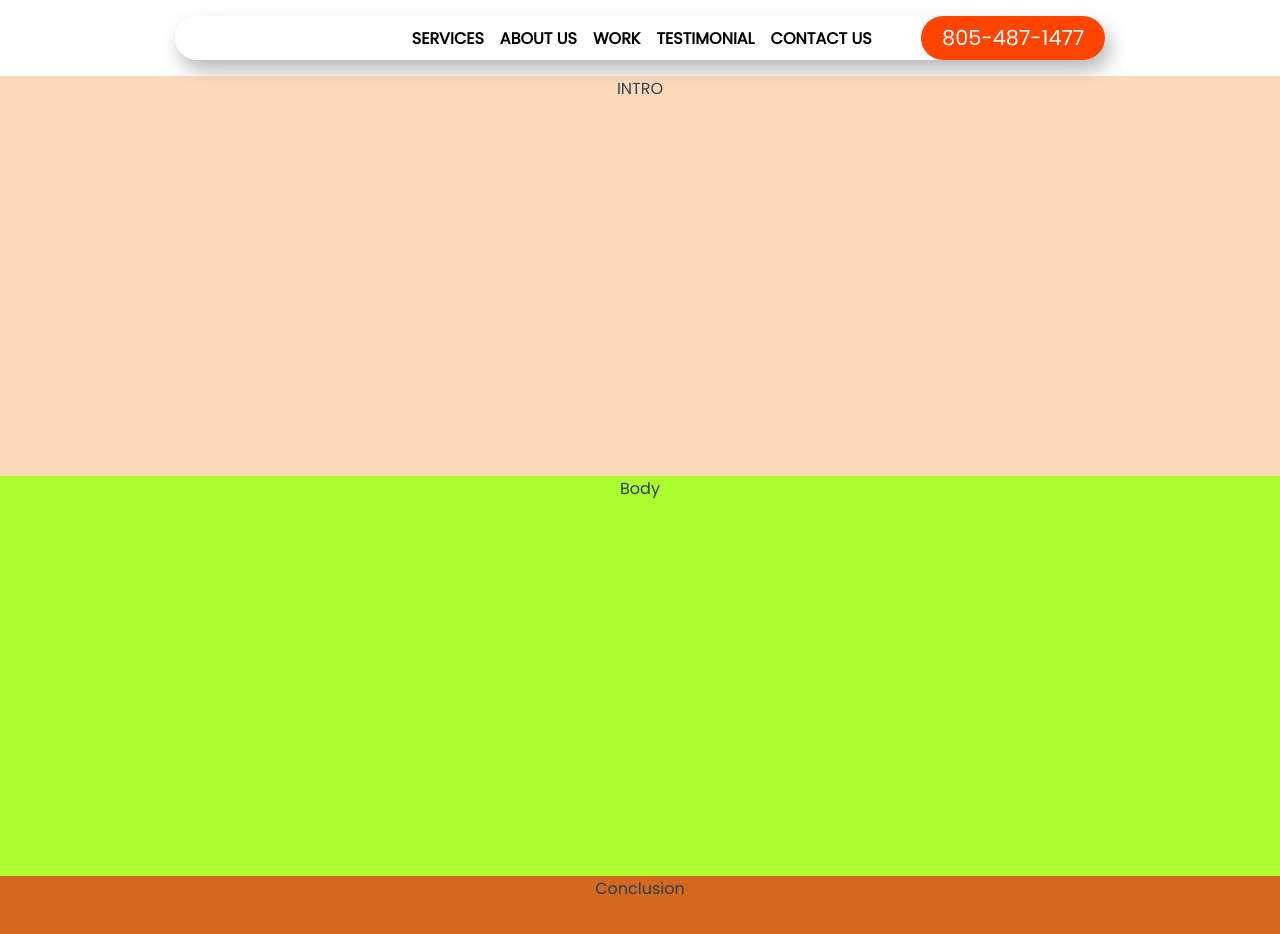
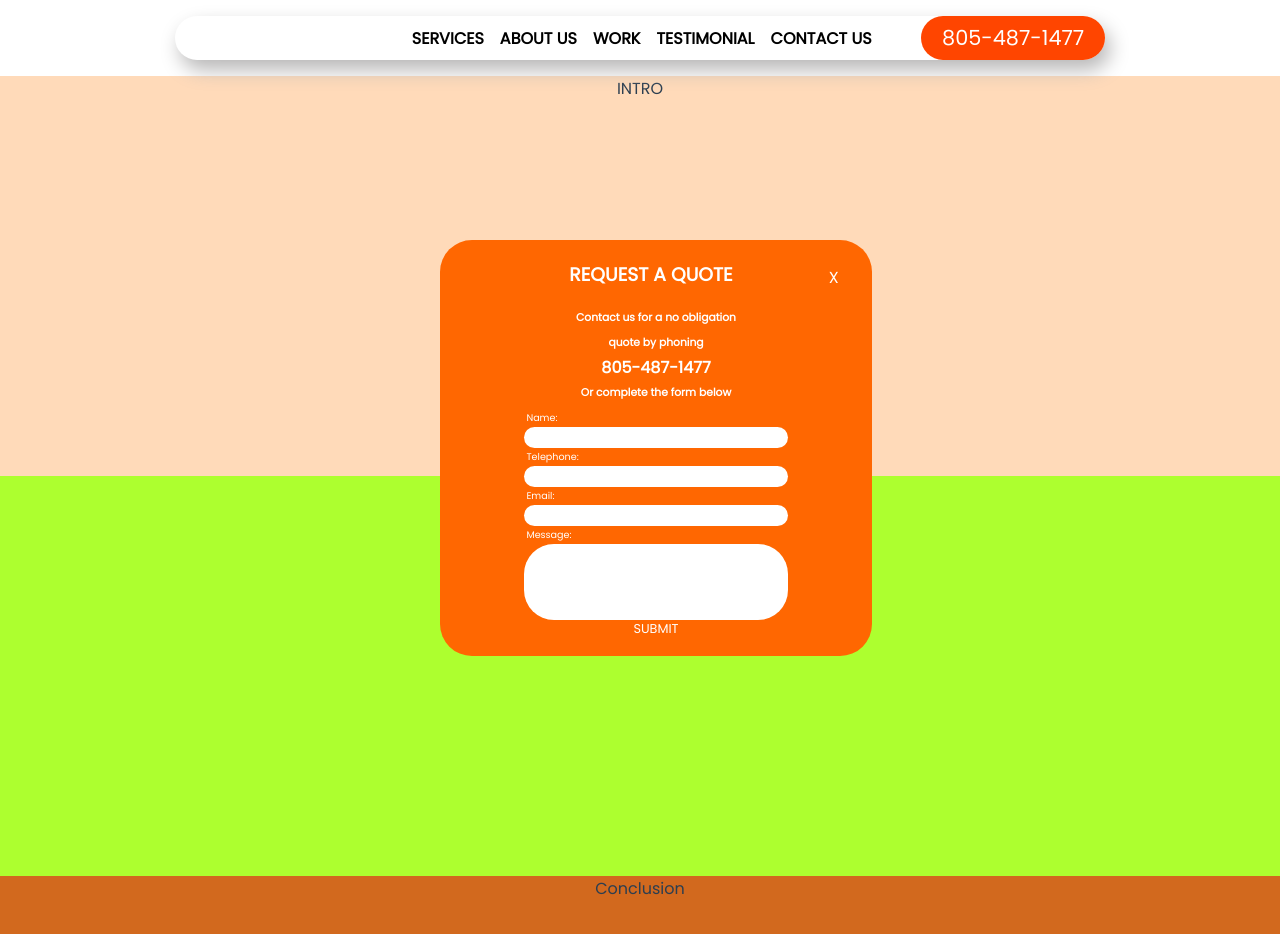
Before and after one commit to GavPierce/FirePro, a Vue app: page / in a window 1280 px wide. Shown: the top 934 px of the page. Built offline with nearby package versions, Linux system fonts and the light colour scheme.

Commit message:
Feat quote box

```diff
--- a/src/components/NavMenu.vue
+++ b/src/components/NavMenu.vue
@@ -14,6 +14,28 @@
       <router-link to="/contact-us">CONTACT US</router-link>
     </div>
     <div class="phone">805-487-1477</div>
+
+  <div class="box">
+    <div class="top-bar">
+      <h3>REQUEST A QUOTE</h3>
+      <div class="close">X</div>
+    </div>
+    <h6>Contact us for a no obligation</h6>
+    <h6>quote by phoning</h6>
+    <h4>805-487-1477</h4>
+    <h6>Or complete the form below</h6>
+
+        <div class="label">Name:</div>
+        <input type="text"  ><br><br>
+        <div class="label">Telephone:</div>
+        <input type="text"><br><br>
+        <div class="label">Email:</div>
+        <input type="text" ><br><br>
+        <div class="label">Message:</div>
+        <input class="Message" type="text"><br><br>
+        <div class="Buttom">SUBMIT</div>
+  </div>
+
   </div>
 </template>
 
@@ -67,4 +89,64 @@ a {
 a:hover {
   color: orange;
 }
+.top-bar {
+  display: flex;
+text-align: center;
+justify-content: center;
+padding-top: 1em;
+}
+
+.close {
+  position: relative;
+  right: -6em;
+  top: 1.4em;
+}
+.box{
+  background-color: #FF6701;
+  height:26em;
+  width: 27em ;
+  position: fixed;
+  left: calc(50% - 12.5em);
+  top: calc(50% - 10em);
+  line-height:0;
+  margin: 0;
+  padding: 2 em;
+  border-radius:2em;
+  color: #FFFFFF
+
+
+
+}
+input {
+  width: 60%;
+  padding: 3px 2px;
+  margin: 9px 0;
+  border-radius: 25ex;
+  border:0
+
+
+}
+.Message
+{
+  width: 60%;
+  height: 70px;
+  padding: 3px 2px;
+  border-radius: 30px;
+  resize: none;
+}
+  .label {
+    text-align: left;
+    margin-left:9em;
+    font-size: .60em;
+    color: #FFFFFF;
+  }
+.Buttom {
+  color: #FFFFFF;
+  font-size: .80em;
+}
+
+
+
+
+
 </style>
```
